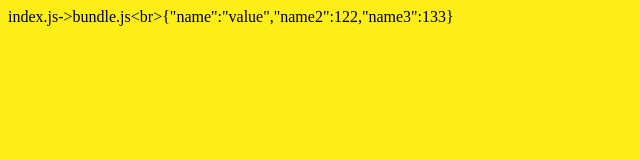
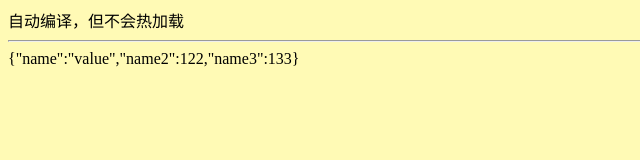
Before and after one commit to moozeeli/webpack-test, a website built with webpack: page demo-outputTest/dist/index.html in a window 1280 px wide. Shown: the whole page, without its empty margins (0-640 px from the left). Built offline with nearby package versions, Linux system fonts and the light colour scheme.

Commit message:
稍作修改，添加readme.mk
Signed-off-by: liton <921006756@qq.com>

```diff
--- a/demo-outputTest/src/index.js
+++ b/demo-outputTest/src/index.js
@@ -2,9 +2,9 @@ import "./style.css";
 import Data from "./data.json";
 
 var body = document.querySelector("body");
-body.append("index.js->bundle.js<br>");
-
-
+body.append("自动编译，但不会热加载");
+body.append(document.createElement("br"));
+body.append(document.createElement("hr"));
 let dataString = JSON.stringify(Data);
 console.log(Data)
 body.append(dataString);
--- a/demo-outputTest/src/style.css
+++ b/demo-outputTest/src/style.css
@@ -1,3 +1,3 @@
 body{
-	background:#fdee17;
+	background:#fffab3f5;
 }
```
Also changed, not shown: demo-outputTest/dist/main.bundle.js, demo-outputTest/readme.md (added).
